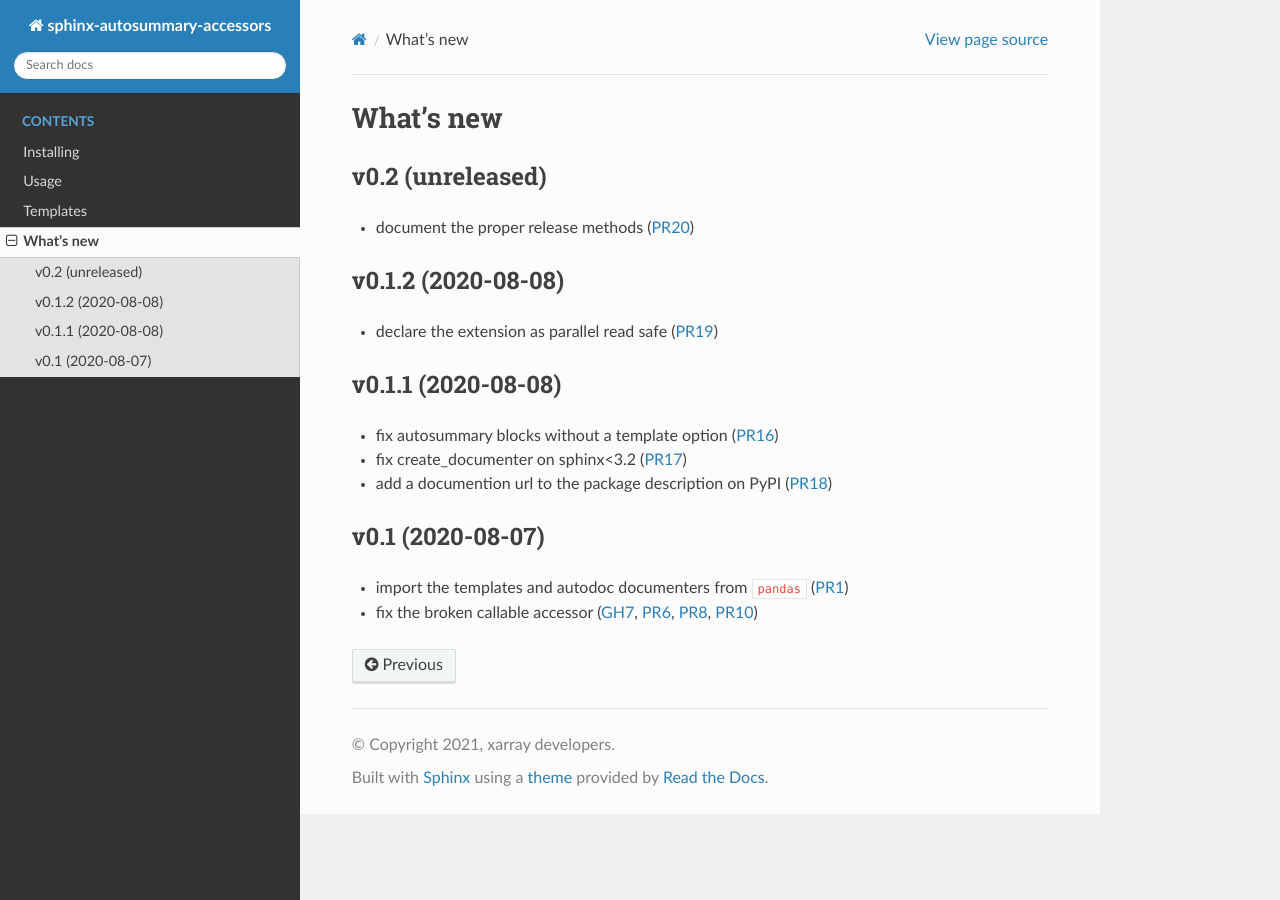
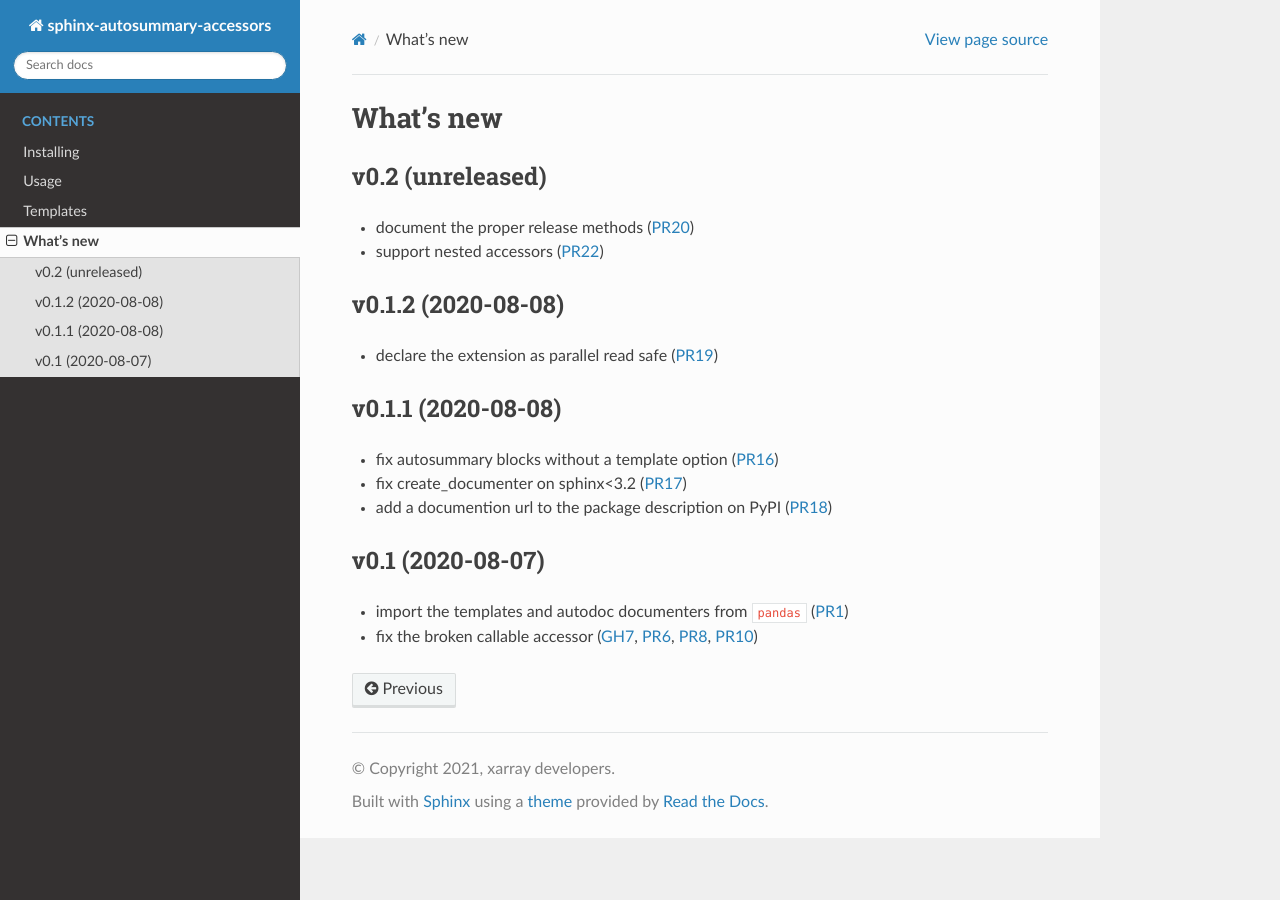
Before and after one commit to xarray-contrib/sphinx-autosummary-accessors, a Sphinx documentation site: the page built from docs/whats-new.rst, in a window 1280 px wide. Built offline with Sphinx 7.4.7 and the Read the Docs theme 2.0.0, drawn with Linux system fonts in a browser that asks for light colours; pages that are not in the unit, such as notebooks, are missing from menus.

Commit message:
update whats-new.rst

```diff
--- a/docs/whats-new.rst
+++ b/docs/whats-new.rst
@@ -4,6 +4,7 @@ What's new
 v0.2 (unreleased)
 -----------------
 - document the proper release methods (:pull:`20`)
+- support nested accessors (:pull:`22`)
 
 v0.1.2 (2020-08-08)
 -------------------
```
